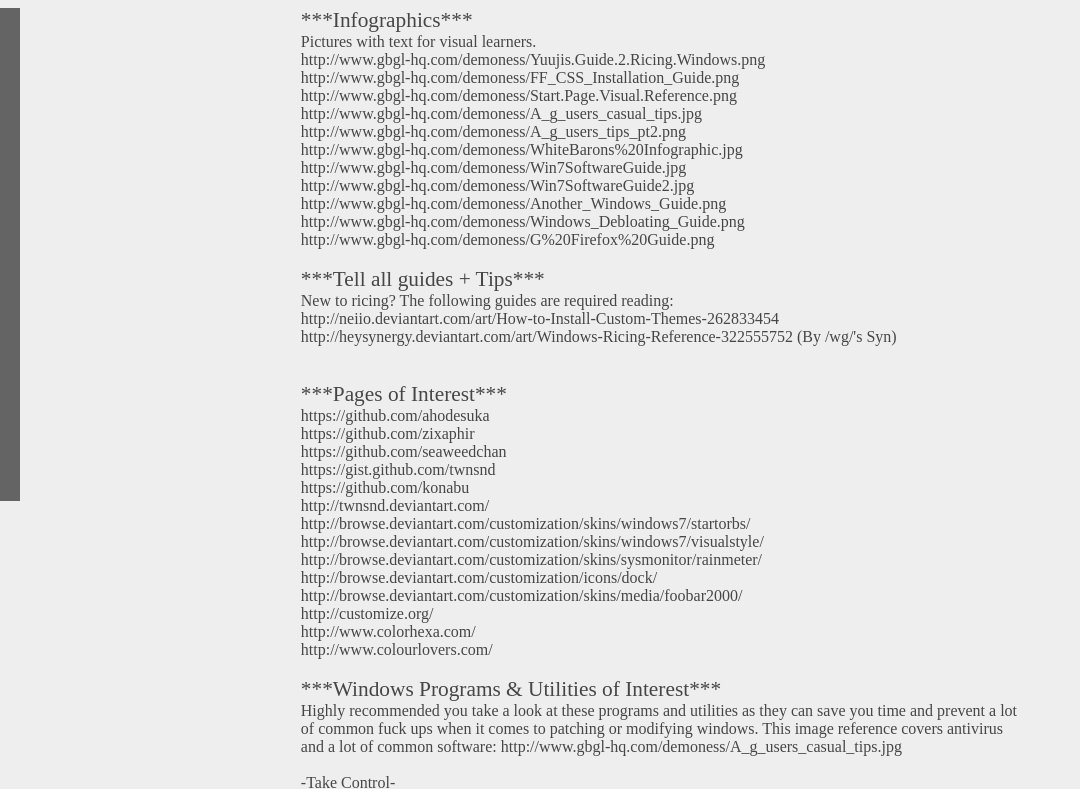
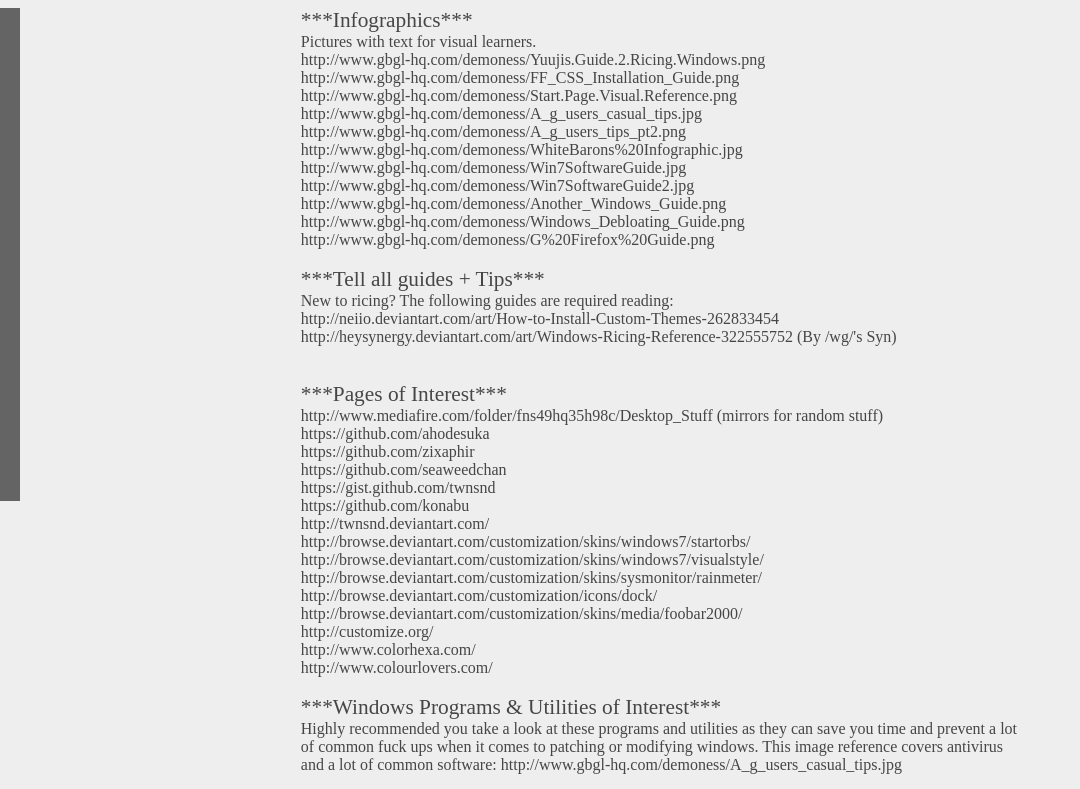
Before and after one commit to crimmori/Windows-7-Ricing-Reference, a plain HTML site: page ricing_reference.html in a window 1280 px wide. Shown: the top 789 px of the page, without its empty margins (0-1080 px from the left). Drawn offline with Linux system fonts and the light colour scheme.

Commit message:
Added more mirrors.

```diff
--- a/ricing_reference.html
+++ b/ricing_reference.html
@@ -92,6 +92,7 @@
 	         <li ><div >&nbsp;</div></li>
 	         <li ><div >&nbsp;</div></li>
 	         <li ><div class="h">***Pages of Interest***</div></li>
+	         <li ><div >http://www.mediafire.com/folder/fns49hq35h98c/Desktop_Stuff (mirrors for random stuff)</div></li>
 	         <li ><div >https://github.com/ahodesuka</div></li>
 	         <li ><div >https://github.com/zixaphir</div></li>
 	         <li ><div >https://github.com/seaweedchan </div></li>
```
